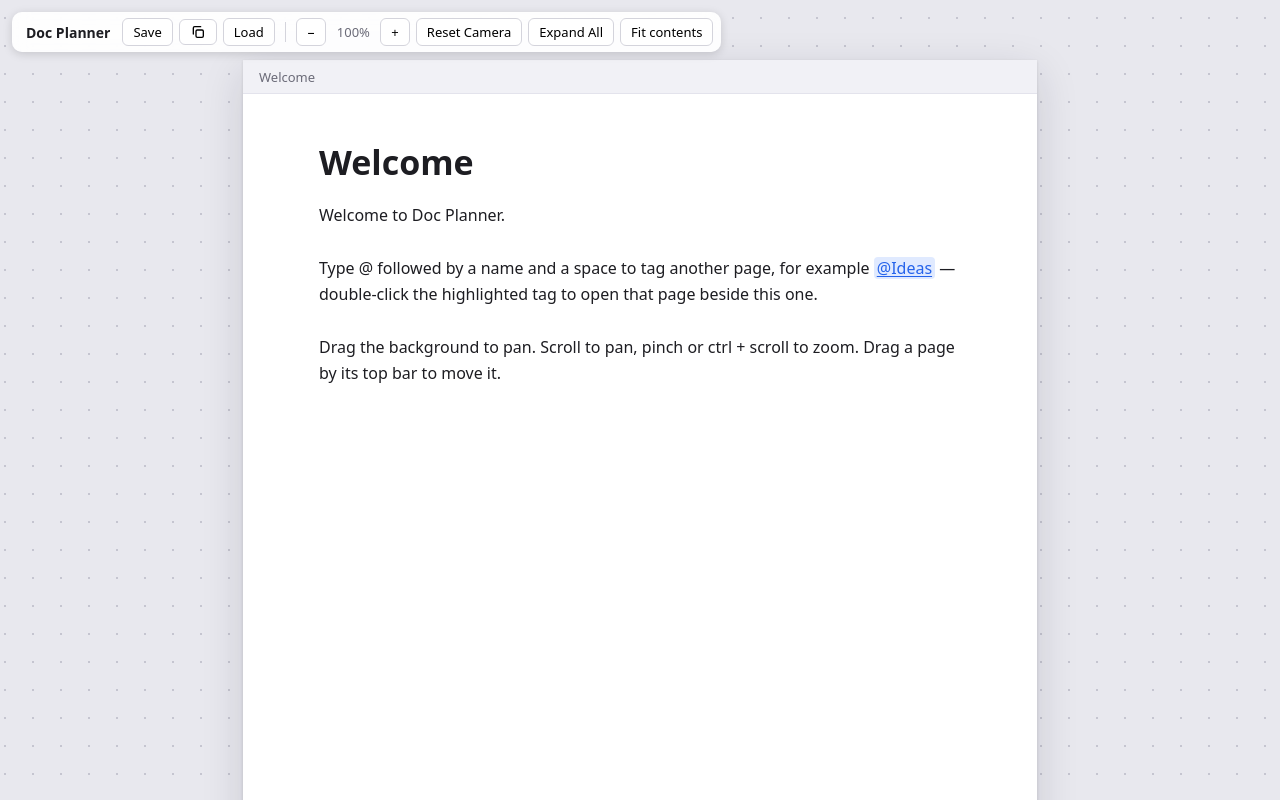
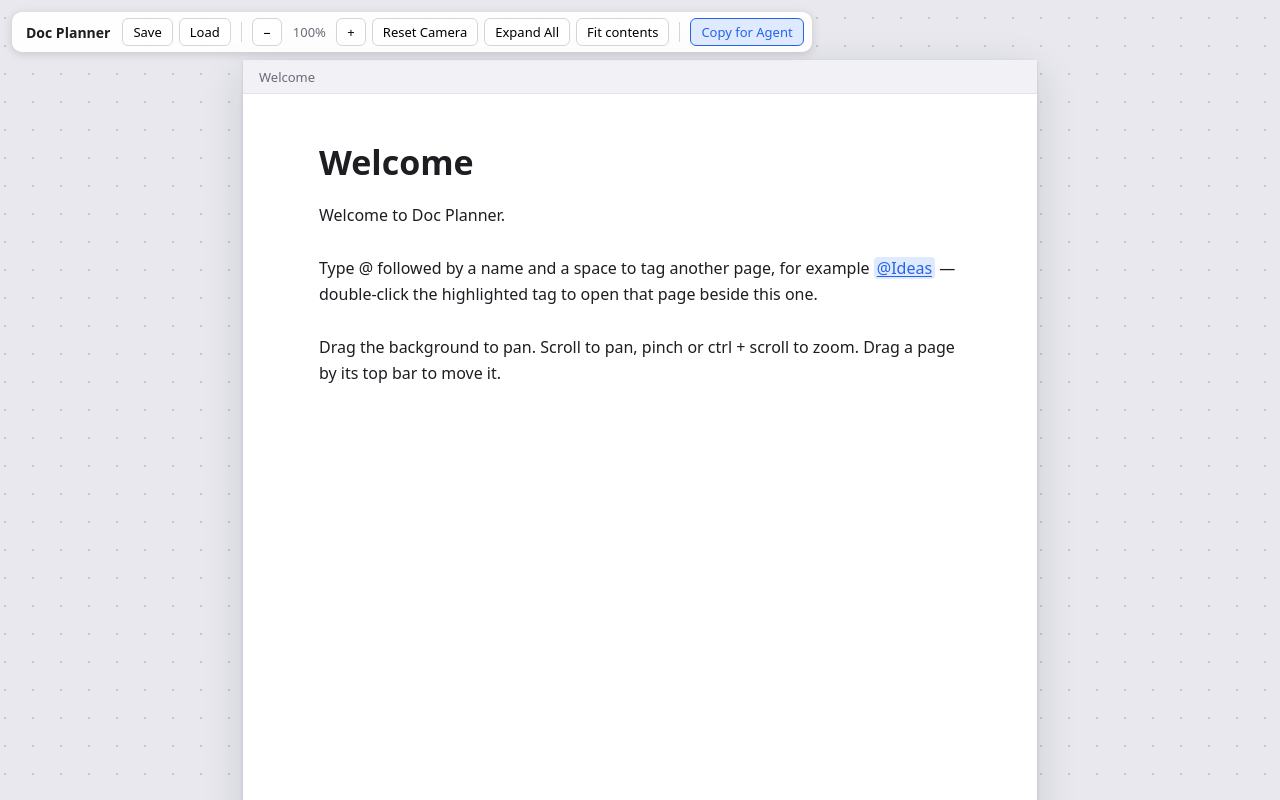
Before and after one commit to caxco93/docplanner, a website built with Vite: page index.html in a window 1280 px wide. Built offline with nearby package versions, Linux system fonts and the light colour scheme.

Commit message:
Replace copy icon with accented Copy for Agent button

```diff
--- a/src/main.ts
+++ b/src/main.ts
@@ -9,12 +9,6 @@ document.querySelector<HTMLDivElement>('#app')!.innerHTML = `
   <div class="toolbar">
     <strong class="brand">Doc Planner</strong>
     <button id="save">Save</button>
-    <button id="copy" title="Copy to clipboard" aria-label="Copy to clipboard">
-      <svg viewBox="0 0 24 24" width="16" height="16" fill="none" stroke="currentColor" stroke-width="2" stroke-linecap="round" stroke-linejoin="round" aria-hidden="true">
-        <rect x="9" y="9" width="11" height="11" rx="2" />
-        <path d="M5 15V6a2 2 0 0 1 2-2h9" />
-      </svg>
-    </button>
     <button id="load">Load</button>
     <span class="sep"></span>
     <button id="zoom-out" title="Zoom out">−</button>
@@ -23,6 +17,8 @@ document.querySelector<HTMLDivElement>('#app')!.innerHTML = `
     <button id="reset-camera">Reset Camera</button>
     <button id="toggle-all"></button>
     <button id="fit-contents"></button>
+    <span class="sep"></span>
+    <button id="copy" class="accent" title="Copy the pages and relationships to the clipboard">Copy for Agent</button>
     <input id="file" type="file" accept="application/json,.json" hidden />
   </div>
   <div id="viewport" class="viewport">
--- a/src/style.css
+++ b/src/style.css
@@ -367,8 +367,14 @@ body,
 }
 
 
-.toolbar button svg {
-  display: block;
+.toolbar button.accent {
+  color: var(--accent);
+  background: var(--accent-soft);
+  border-color: var(--accent);
+}
+
+.toolbar button.accent:hover {
+  background: #d0e0ff;
 }
 
 .toast {
```
